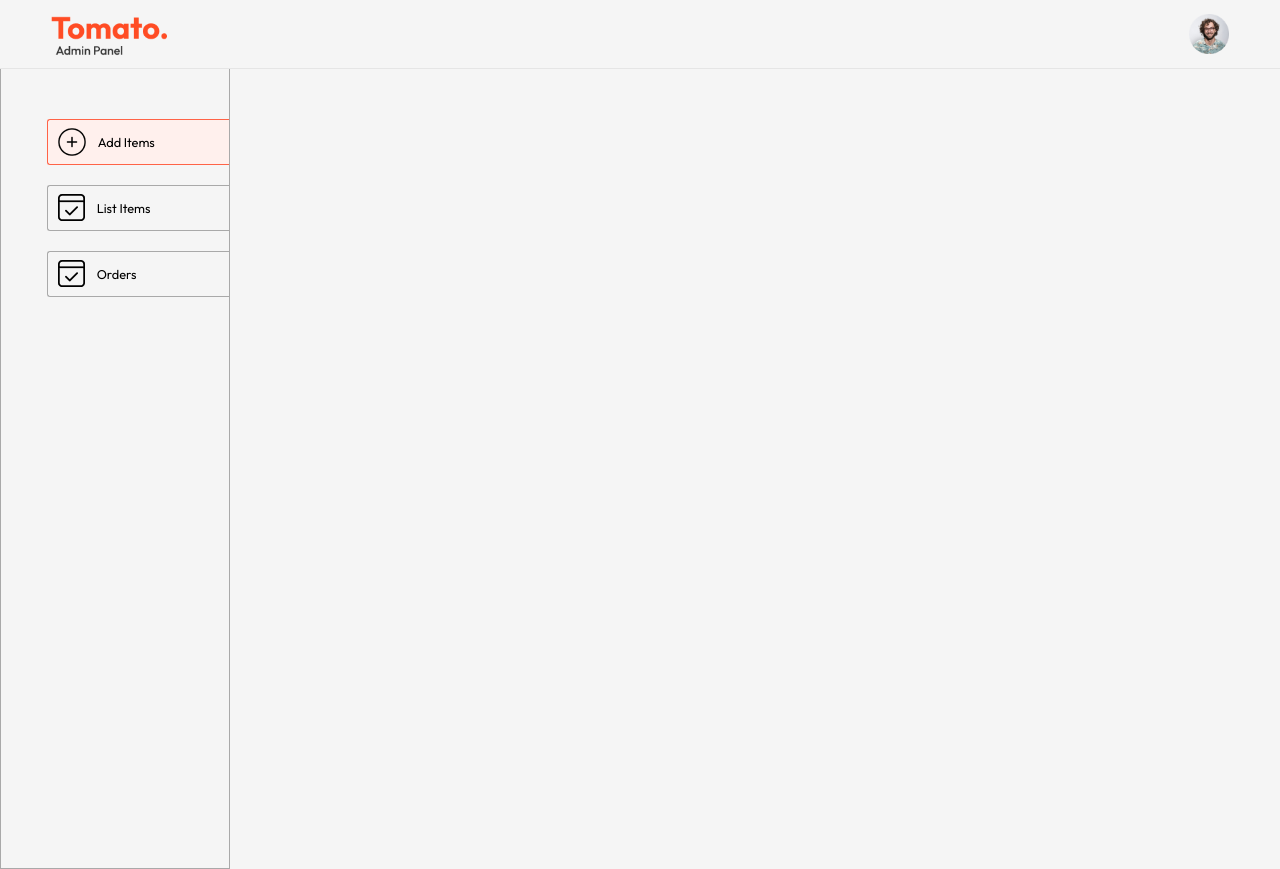
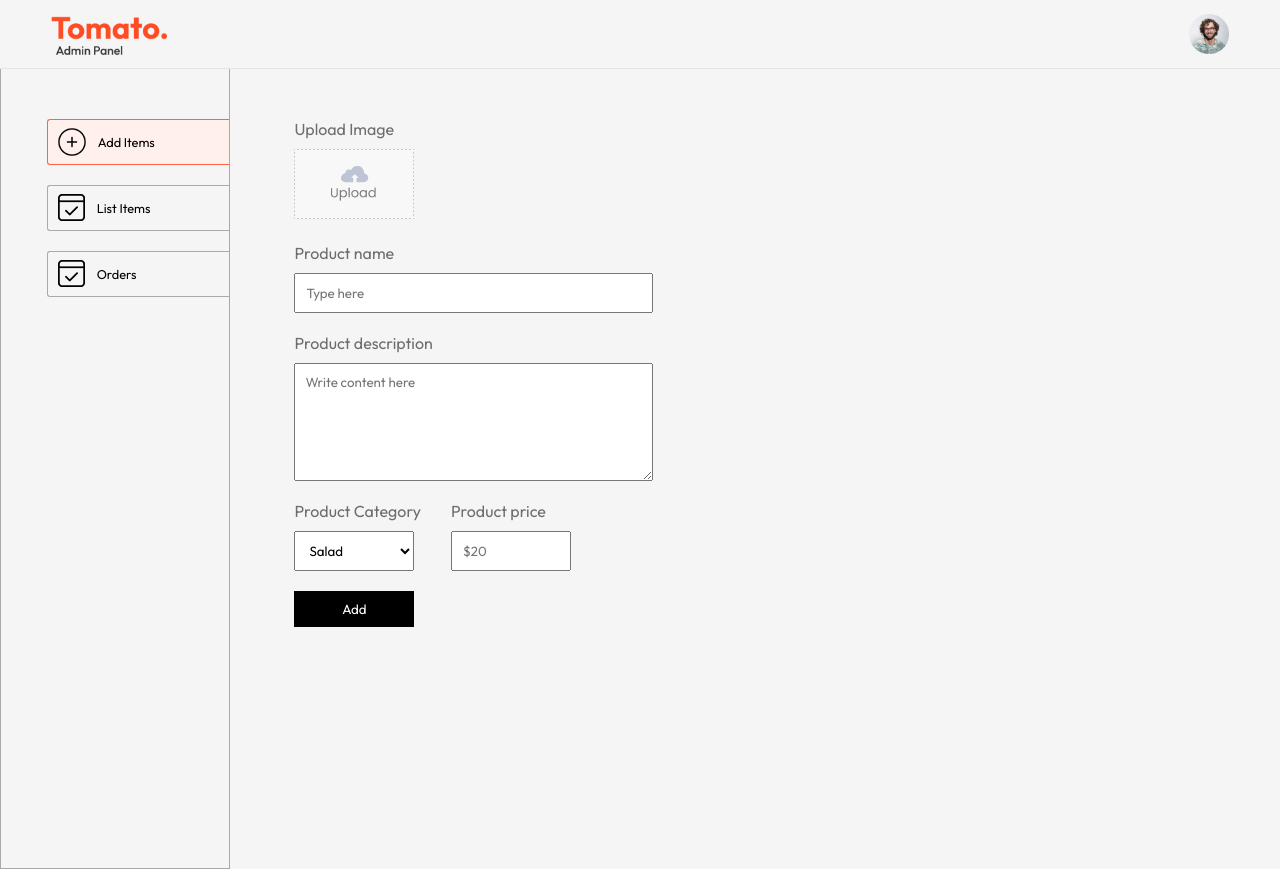
Before and after one commit to arnoldcod/Spotify-Music, a React (Vite) app in the folder Desktop/Food-Delivery/admin/: page /add in a window 1280 px wide. Built offline with nearby package versions, Linux system fonts and the light colour scheme.

Commit message:
completed ui for add items page

```diff
--- a/Desktop/Food-Delivery/admin/src/index.css
+++ b/Desktop/Food-Delivery/admin/src/index.css
@@ -27,3 +27,9 @@
 .app-content{
   display: flex;
 }
+
+.flex-col{
+  display: flex;
+  flex-direction: column;
+  gap: 10px;
+}
--- a/Desktop/Food-Delivery/admin/src/pages/Add/Add.css
+++ b/Desktop/Food-Delivery/admin/src/pages/Add/Add.css
@@ -0,0 +1,42 @@
+.add{
+    width: 70%;
+    margin-left: max(5vw, 25px);
+    margin-top: 50px;
+    color: #6d6d6d;
+    font-size: 16px;
+}
+
+.add form {
+    gap: 20px;
+}
+
+.add-img-upload img {
+    width: 120px;
+}
+
+.add-product-name, .add-product-description {
+    width: max(40%, 280px);
+}
+
+.add-product-name input, .add-product-description textarea {
+    padding: 10px;
+}
+
+.add-category-price{
+    display: flex;
+    gap: 30px;
+}
+
+.add-category-price select, .add-category-price input{
+    padding: 10px;
+    max-width: 120px;
+}
+
+.add-btn {
+    max-width: 120px;
+    border: none;
+    padding: 10px;
+    background-color: black;
+    color: white;
+    cursor: pointer;
+}
--- a/Desktop/Food-Delivery/admin/src/pages/Add/Add.jsx
+++ b/Desktop/Food-Delivery/admin/src/pages/Add/Add.jsx
@@ -1,9 +1,47 @@
 import React from 'react'
 import './Add.css'
+import { assets } from '../../assets/assets'
 
 const Add = () => {
   return (
-    <div>
+    <div className='add'>
+      <form className='flex-col'>
+          <div className="add-img-upload flex-col">
+            <p>Upload Image</p>
+            <label htmlFor="image">
+              <img src={assets.upload_area} alt="" />
+            </label>
+            <input type="file" id='image' hidden required/>
+          </div>
+          <div className="add-product-name flex-col">
+                  <p>Product name</p>
+                  <input type="text" name='name' placeholder='Type here' />
+          </div>
+          <div className="add-product-description flex-col">
+               <p>Product description</p>
+               <textarea name="description" rows='6' placeholder='Write content here' required></textarea>
+          </div>
+          <div className="add-category-price">
+            <div className="add-category flex-col">
+              <p>Product Category</p>
+              <select name="category" >
+                <option value="Salad">Salad</option>
+                <option value="Rolls">Rolls</option>
+                <option value="Deserts">Deserts</option>
+                <option value="Sandwich">Sandwich</option>
+                <option value="Cake">Cake</option>
+                <option value="Pure Veg">Pure Veg</option>
+                <option value="Pasta">Pasta</option>
+                <option value="Noodles">Noodles</option>
+              </select>
+            </div>
+            <div className="add-price flex-col">
+                 <p>Product price</p>
+                 <input type="Number" name='price' placeholder='$20' />
+            </div>
+          </div>
+          <button type='submit' className='add-btn'>Add</button>
+      </form>
 
     </div>
   )
```
